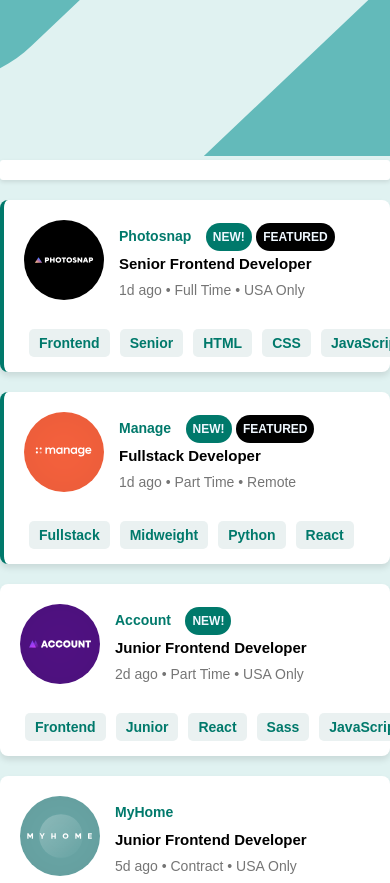
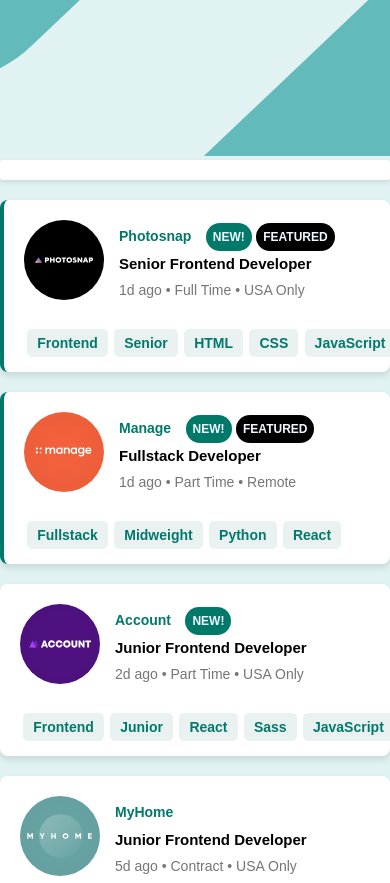
Before and after one commit to Dimma-tech417/PROJECT-3-JOBLISTING, a plain HTML site: page index.html in a window 390 px wide. Shown: the top 883 px of the page. Drawn offline with Linux system fonts and the light colour scheme.

Commit message:
This is my second commit and I modified the responsiveness in my CSS

```diff
--- a/style.css
+++ b/style.css
@@ -204,9 +204,13 @@
 
 
 /* Responsiveness of the Design */
-@media (max-width: 600px) {
+@media (max-width: 768px) {
     .job-card {
         flex-direction: column;
+        /* padding: 2rem; */
+    }
+    .job-tags span {
+        margin: 0.2rem;
     }
 }
 
```
